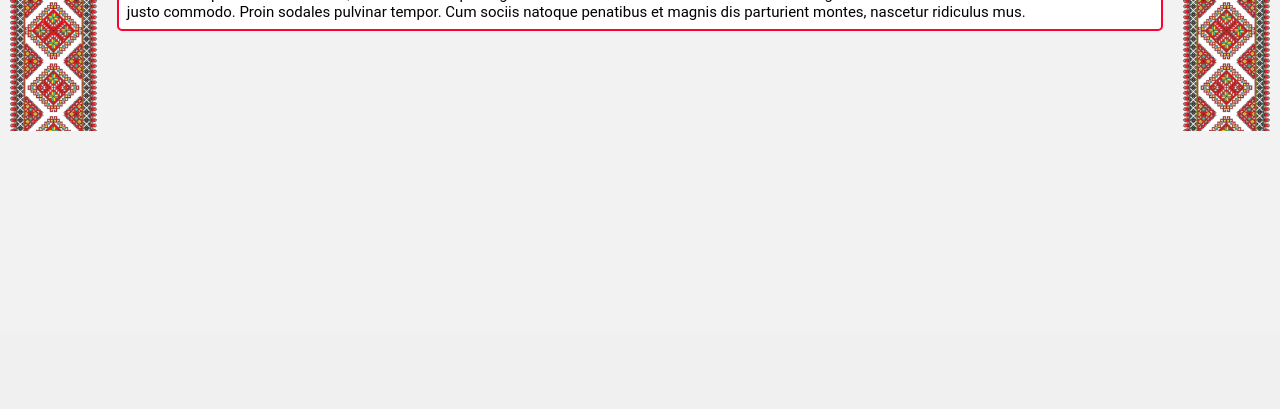
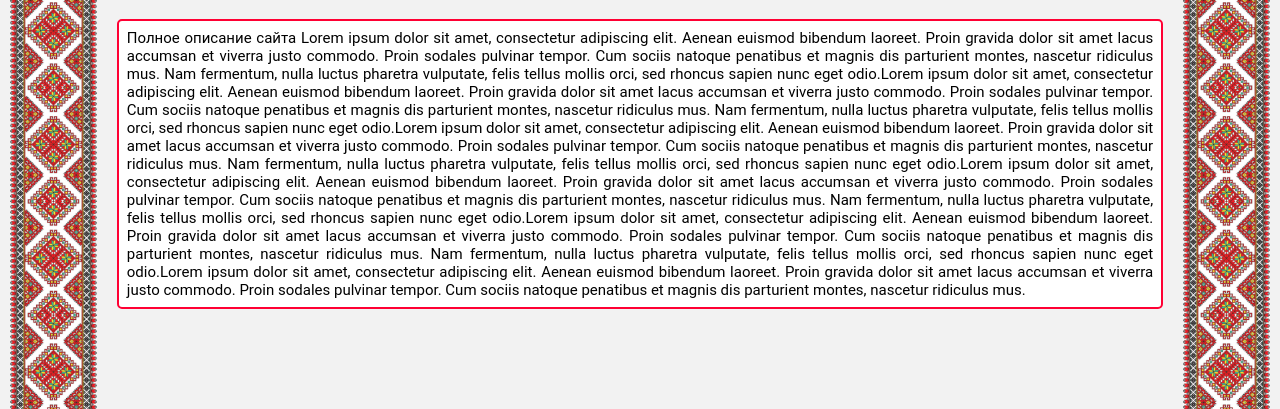
Before and after one commit to RikSagara1990/RAV, a PHP site: page / in a window 1280 px wide. Shown: the part 467-876 px from the top of the page. Before the commit the page ends 598 px from the top, so only its background shows below. Run offline with PHP 8.4, Linux system fonts and the light colour scheme.

Commit message:
04.03.2019

```diff
--- a/style.css
+++ b/style.css
@@ -86,14 +86,38 @@ header .options a img:hover{
     transform: scale(1.2,1.2);
 }
 
+/* __________FRAME */
+
+#frame {
+    width: 98.4375%;
+    padding-left: 0.78125%;
+    padding-right: 0.78125%;
+    display: grid;
+    grid-template-columns: repeat(12,1fr);
+    grid-gap: 1.5625%;
+    position: absolute;
+    z-index: -1;
+    height: 100%;
+}
+
+#frame .mainborder {
+    background-image: url(img/frame.png);
+    background-repeat: repeat-y;
+    background-size: 100%;
+
+}
+
+#frame #leftborder {grid-column: 1;}
+#frame #rightborder {grid-column: 12/13;}
+
 /* __________NAV */
 
 nav {
     display: grid;
     grid-template-columns: repeat(12,1fr);
     border-top: 3px solid #ff0033;
-    position: fixed;
-    z-index: 1;
+    /* position: fixed;
+    z-index: 1; */
 }
 
 ul {
@@ -139,30 +163,6 @@ nav #showmenu {
     grid-column: 6/8;
     justify-self: center;
 }
-/* __________ASIDE */
-
-#frame {
-    width: 98.4375%;
-    padding-left: 0.78125%;
-    padding-right: 0.78125%;
-    display: grid;
-    grid-template-columns: repeat(12,1fr);
-    grid-gap: 1.5625%;
-    position: absolute;
-    z-index: 0;
-    height: 100%;
-}
-
-#frame .mainborder {
-    background-image: url(img/frame.png);
-    background-repeat: repeat-y;
-    background-size: 100%;
-
-}
-
-#frame #leftborder {grid-column: 1;}
-#frame #rightborder {grid-column: 12/13;}
-
 
 /* __________MAIN */
 
@@ -173,12 +173,12 @@ main {
     grid-template-columns: repeat(12, 1fr);
     grid-gap: 1.5625%;
     grid-auto-rows: minmax(100px,auto);
+    margin-top: 1.56347%;
 
 }
 
 main section{
     grid-column: 2/12;
-    margin-top: 10.28280%;
 }
 
 main .elementmain{
```
